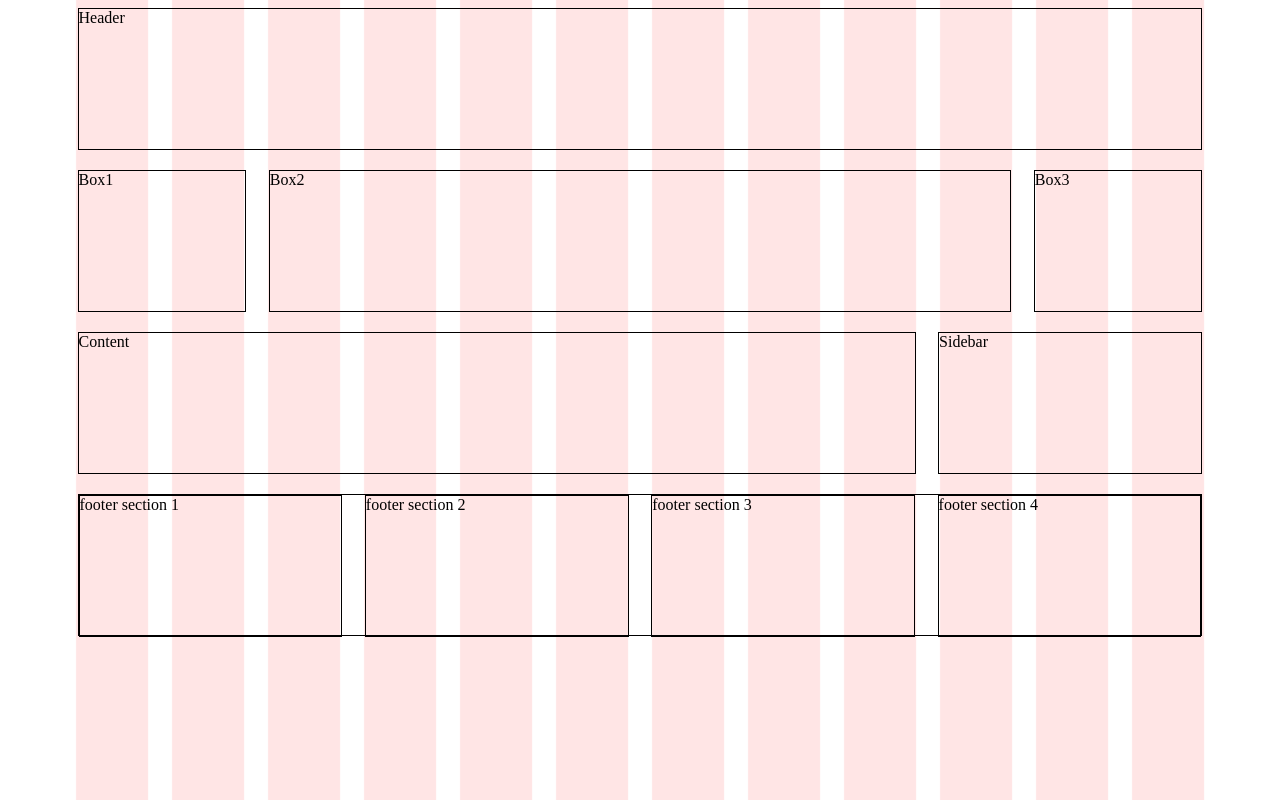
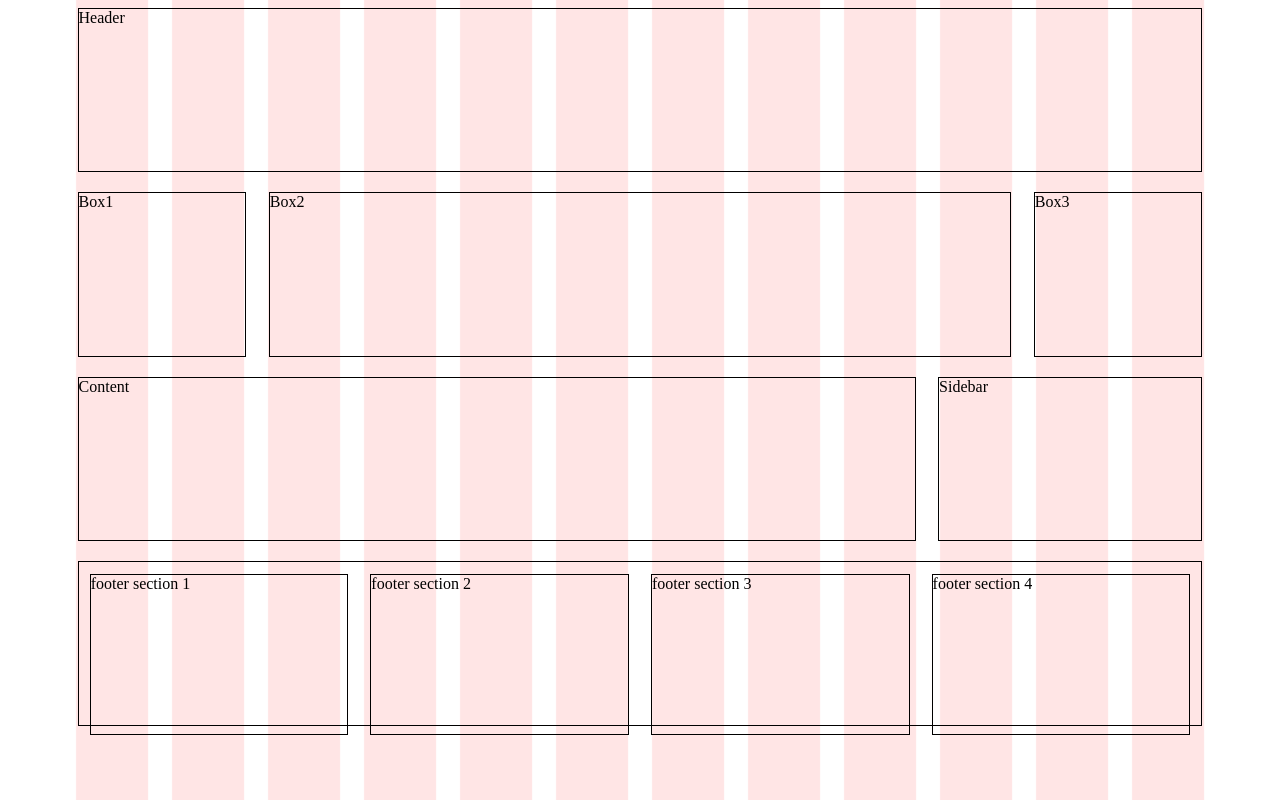
Before and after one commit to bellen01/cssgrids-template, a plain HTML site: page index.html in a window 1280 px wide. Drawn offline with Linux system fonts and the light colour scheme.

Commit message:
continued work on grid in grid

```diff
--- a/css/style.css
+++ b/css/style.css
@@ -16,9 +16,7 @@ footer,
 
 [class*="section"] {
 	border: 1px solid black;
-	height: 100%;
-	/* margin-top: 6px;
-	margin-left: 6px; */
+	height: 98%;
 }
 
 #container {
@@ -70,6 +68,7 @@ footer {
 	grid-template-columns: repeat(4, 1fr);
 	grid-template-rows: auto;
 	column-gap: 2%;
+	padding: 1%;
 	grid-template-areas:
 	"section1 section2 section3 section4";
 }
```
